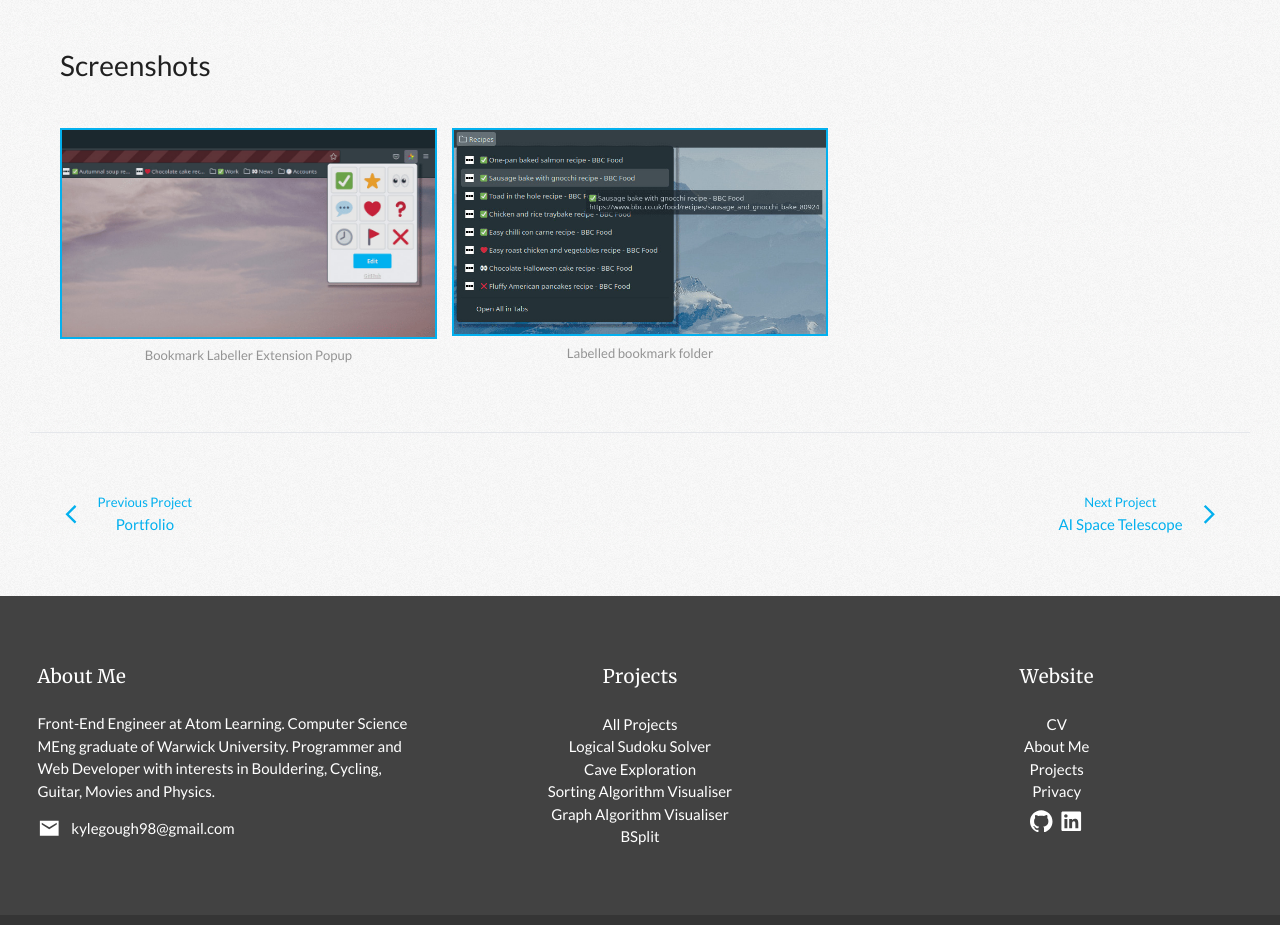
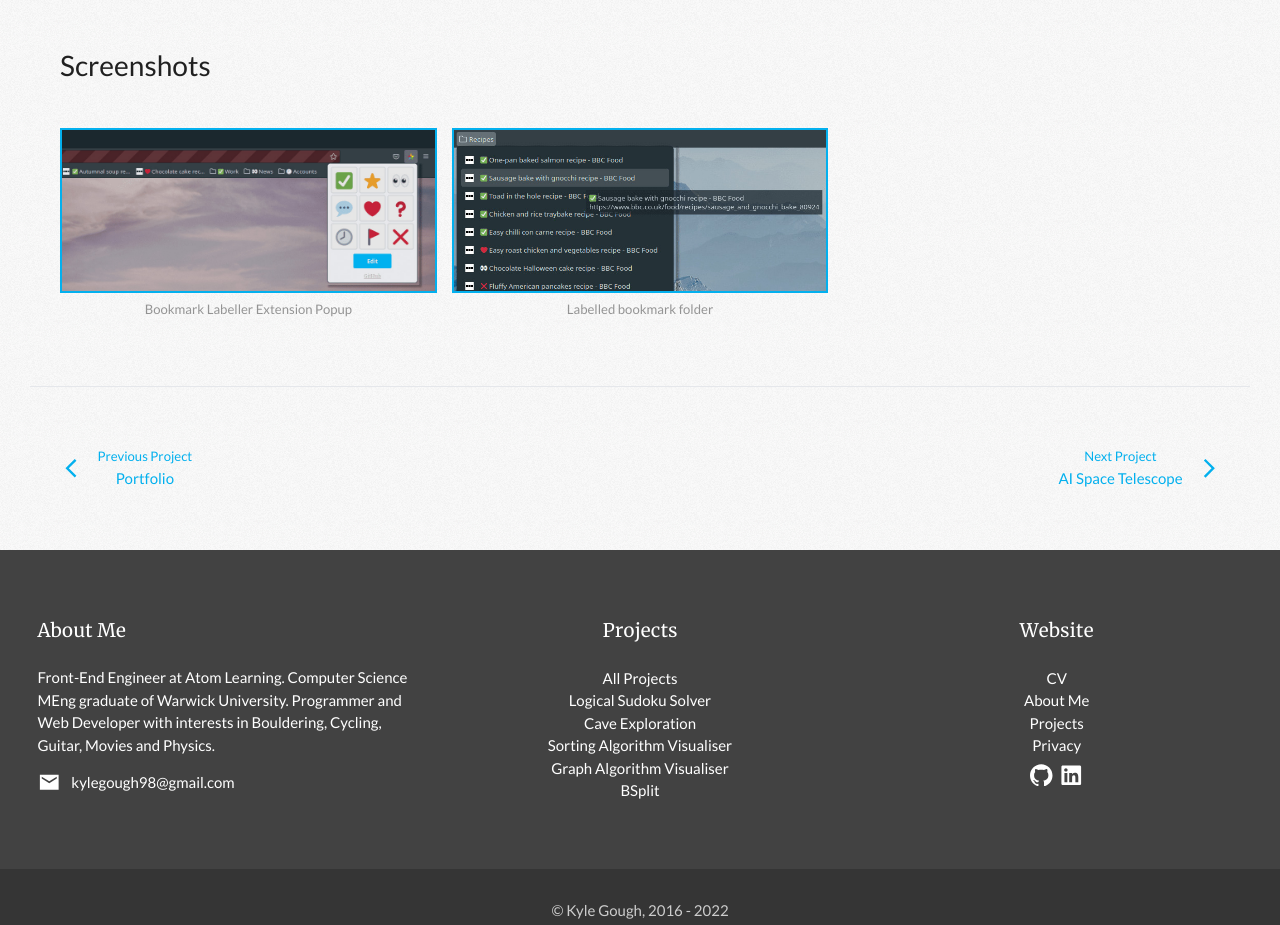
Before and after one commit to KyleGough/portfolio, a Next.js app: page /projects/bookmark-labeller in a window 1280 px wide. Shown: the part 1880-2805 px from the top of the page. Built offline with nearby package versions, Linux system fonts and the light colour scheme.

Commit message:
Updated snapshots

```diff
--- a/components/Carousel/Carousel.tsx
+++ b/components/Carousel/Carousel.tsx
@@ -20,7 +20,7 @@ export const Carousel: React.FC<CarouselProps> = ({
     return () => {
       window.clearInterval(carouselInterval.current as NodeJS.Timeout);
     };
-  }, []);
+  });
 
   const carouselNext = () =>
     setCarousel((carousel) => (carousel + 1) % carouselCount);
--- a/components/ImageModal/ImageModal.tsx
+++ b/components/ImageModal/ImageModal.tsx
@@ -1,3 +1,4 @@
+import Image from 'next/image';
 import React, { useState } from 'react';
 
 interface ImageModalProps {
@@ -14,14 +15,20 @@ export const ImageModal: React.FC<ImageModalProps> = ({ src, alt }) => {
 
   return (
     <>
-      <figure className="col-span-12 md:col-span-6 lg:col-span-4">
-        <img
-          loading="lazy"
+      <figure className="col-span-12 md:col-span-6 lg:col-span-4 relative">
+        <div
           onClick={openModal}
-          className="cursor-pointer border-2 border-link hover:border-link-hover"
-          src={src}
-          alt={alt}
-        />
+          className="cursor-pointer border-2 border-link hover:border-link-hover h-44 overflow-hidden"
+        >
+          <Image
+            src={src}
+            alt={alt}
+            objectFit="cover"
+            objectPosition="top"
+            width={400}
+            height={200}
+          />
+        </div>
         <figcaption className="my-2 text-sm text-center text-light font-thin">
           {alt}
         </figcaption>
```
Also changed, not shown: 2 other files (tests, documents, lock files or other folders).
